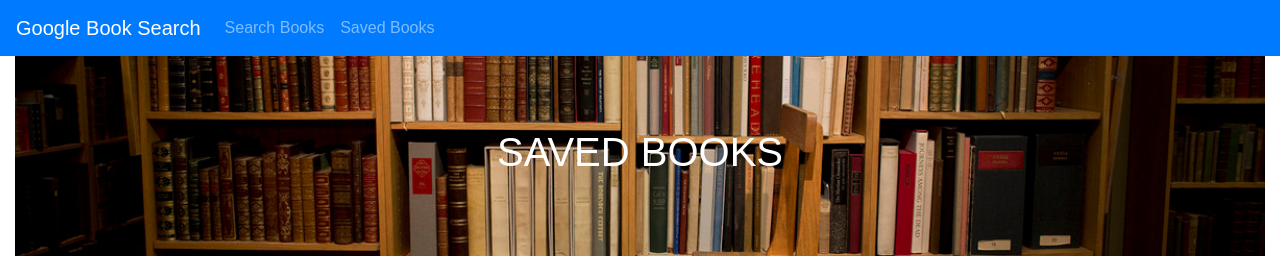
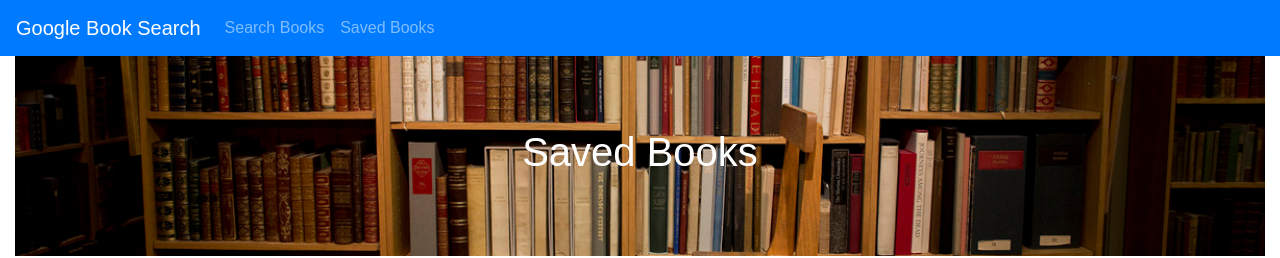
Before and after one commit to yuqmiao/cs5610ass3yingyingyuqing, a React (Create React App) app in the folder client/: page /saved in a window 1280 px wide. Shown: the top 258 px of the page. Built offline with nearby package versions, Linux system fonts and the light colour scheme; no server answers.

Commit message:
add alert to prompt book is saved

```diff
--- a/client/src/components/SearchResult/index.js
+++ b/client/src/components/SearchResult/index.js
@@ -10,7 +10,7 @@ const SearchResult = props => {
                 </div>
             </div>
         </div>
-    ):(
+    ) : (
             <div className="card">
                 <div className="card-body player">
                     <div className="article">
@@ -34,6 +34,7 @@ const SearchResult = props => {
                                             <div className="row">
                                                 <p className="bookDescription">{book.description}</p>
                                             </div>
+
                                         </div>
                                     </div>
                                     <div className="row buttonDiv ">
--- a/client/src/pages/SaveBooks.js
+++ b/client/src/pages/SaveBooks.js
@@ -27,7 +27,7 @@ class SaveBook extends Component {
         return (
             <Container fluid>
                 <Jumbotron>
-                    <h1 className="text-white">SAVED BOOKS</h1>
+                    <h1 className="text-white">Saved Books</h1>
                 </Jumbotron>
                 <Container>
                     <SavedResult savedBooks={this.state.savedBooks} handleDeleteButton={this.handleDeleteButton} />
--- a/client/src/pages/SearchBooks.js
+++ b/client/src/pages/SearchBooks.js
@@ -11,7 +11,8 @@ class SearchBooks extends Component {
     state = {
         search: "",
         books: [],
-        error: ""
+        error: "",
+        message:""
     };
 
     //function to take value of what enter in the search bar
@@ -59,7 +60,7 @@ class SearchBooks extends Component {
         let savedBooks = this.state.books.filter(book => book.id === event.target.id)
         savedBooks = savedBooks[0];
         API.saveBook(savedBooks)
-            .then(console.log(savedBooks))
+            .then(this.setState({message: alert("Your book is saved")}))
             .catch(err => console.log(err))
     }
     render() {
```
Lines whose indentation alone changed are shown as unchanged.
